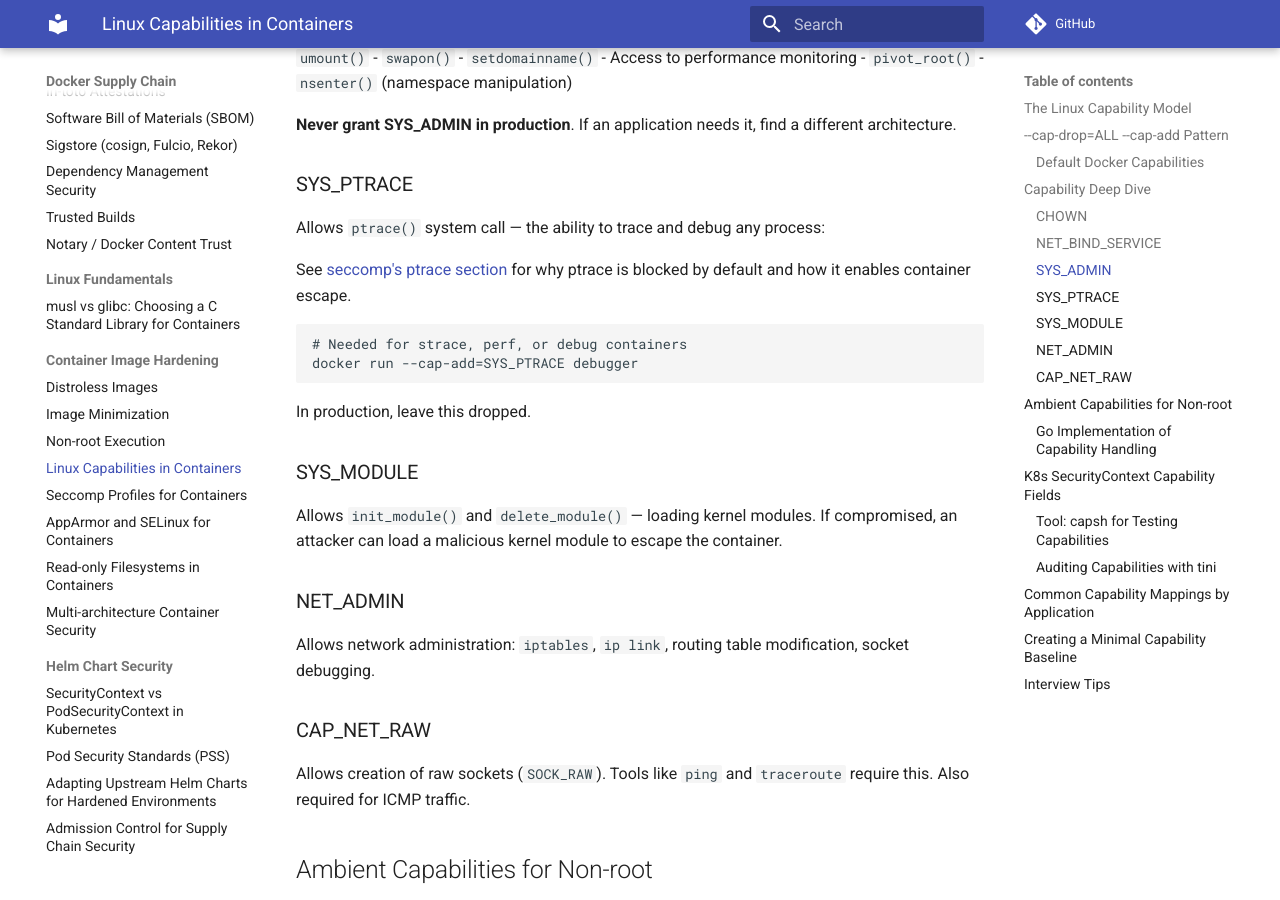
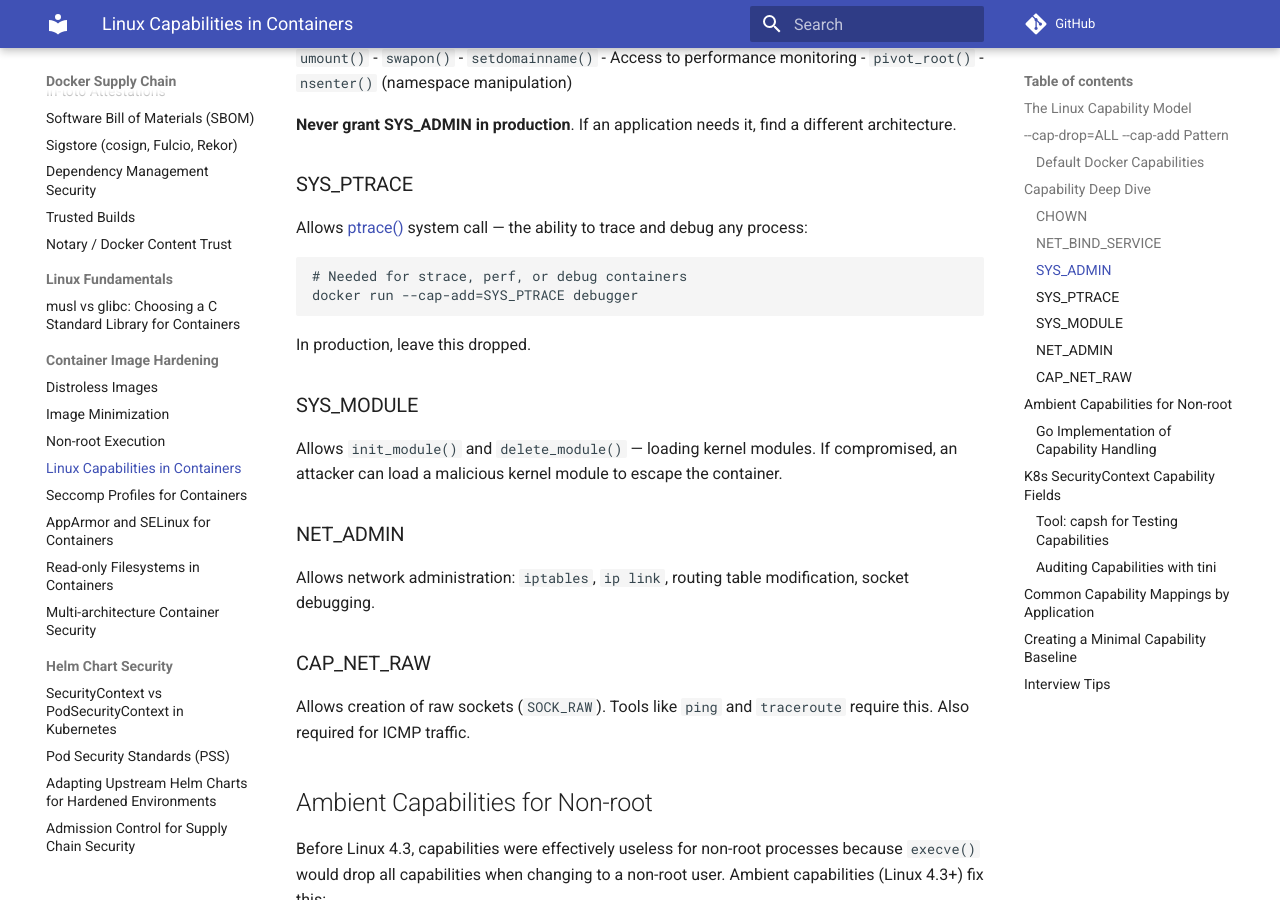
Before and after one commit to schaffe/container-security-fundamentals, an MkDocs documentation site: the page built from docs/articles/11-linux-capabilities.md, in a window 1280 px wide and 900 px high, scrolled down 2430 px. Built offline with MkDocs 1.6.1 and Material for MkDocs 9.7.7, drawn with Linux system fonts in a browser that asks for light colours; comment, search, counter and statistics services are not loaded; some of the changed text lies outside the part shown.

````diff
--- a/docs/articles/11-linux-capabilities.md
+++ b/docs/articles/11-linux-capabilities.md
@@ -56,7 +56,7 @@ By default, Docker containers receive these capabilities (this is the `--cap-def
 | **SETGID** | Change GID |
 | **SETUID** | Change UID |
 | **SETPCAP** | Set process capabilities |
-| **SYS_CHROOT** | Use chroot() — see [chroot and pivot_root](../articles/30-docker-architecture.md#chroot-and-pivot_root) |
+| **SYS_CHROOT** | Use [chroot()](../articles/30-docker-architecture.md#chroot-and-pivot_root) |
 | **MKNOD** | Create device nodes |
 | **AUDIT_WRITE** | Write to kernel audit log |
 | **SETFCAP** | Set file capabilities |
@@ -98,10 +98,8 @@ The most dangerous capability — it's essentially root. This capability enables
 
 ### SYS_PTRACE
 
-Allows `ptrace()` system call — the ability to trace and debug any process:
-
-See [seccomp's ptrace section](../articles/12-seccomp.md#ptrace) for why ptrace is blocked by
-default and how it enables container escape.
+Allows [ptrace()](../articles/12-seccomp.md#ptrace) system call — the ability to trace and debug
+any process:
 
 ```dockerfile
 # Needed for strace, perf, or debug containers
````
Also changed, not shown: .opencode/skills/documenting-answers/SKILL.md (+21 -4 lines), docs/articles/13-apparmor-selinux.md (+1 -1 lines).
